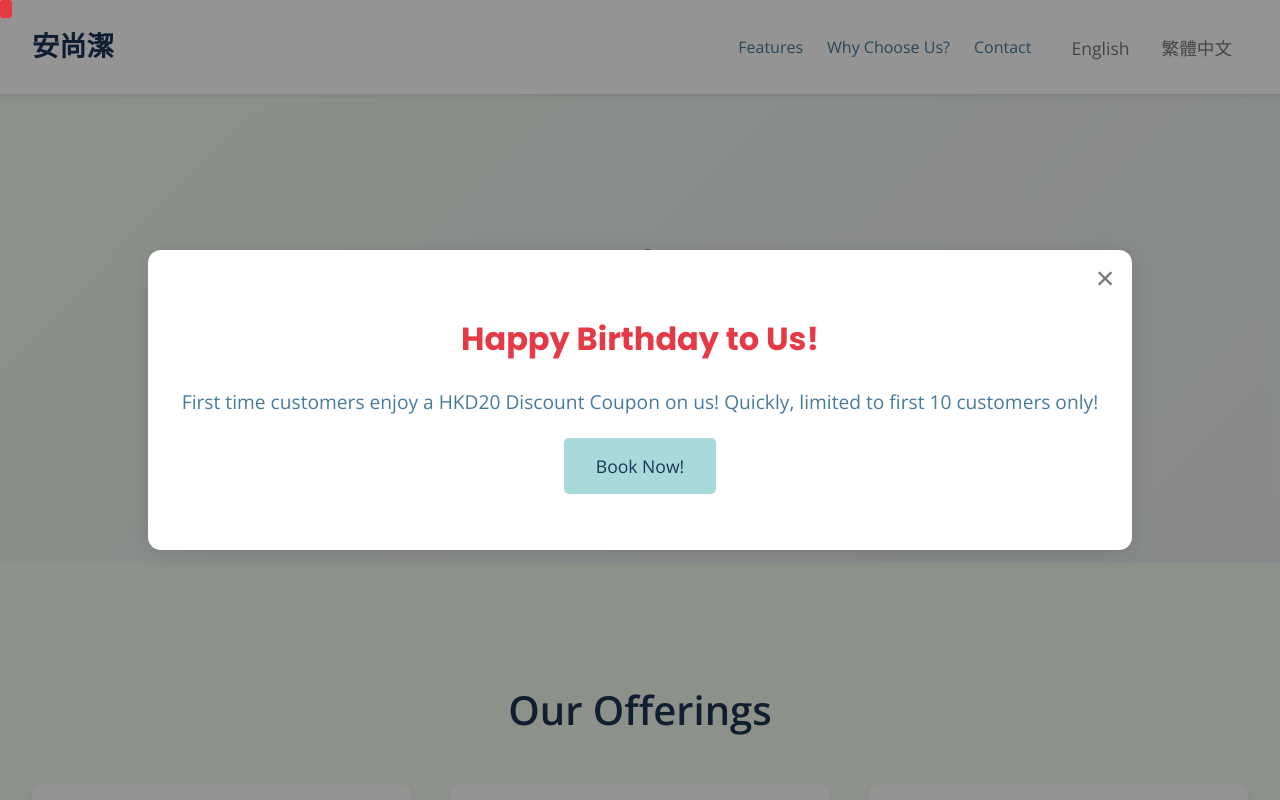
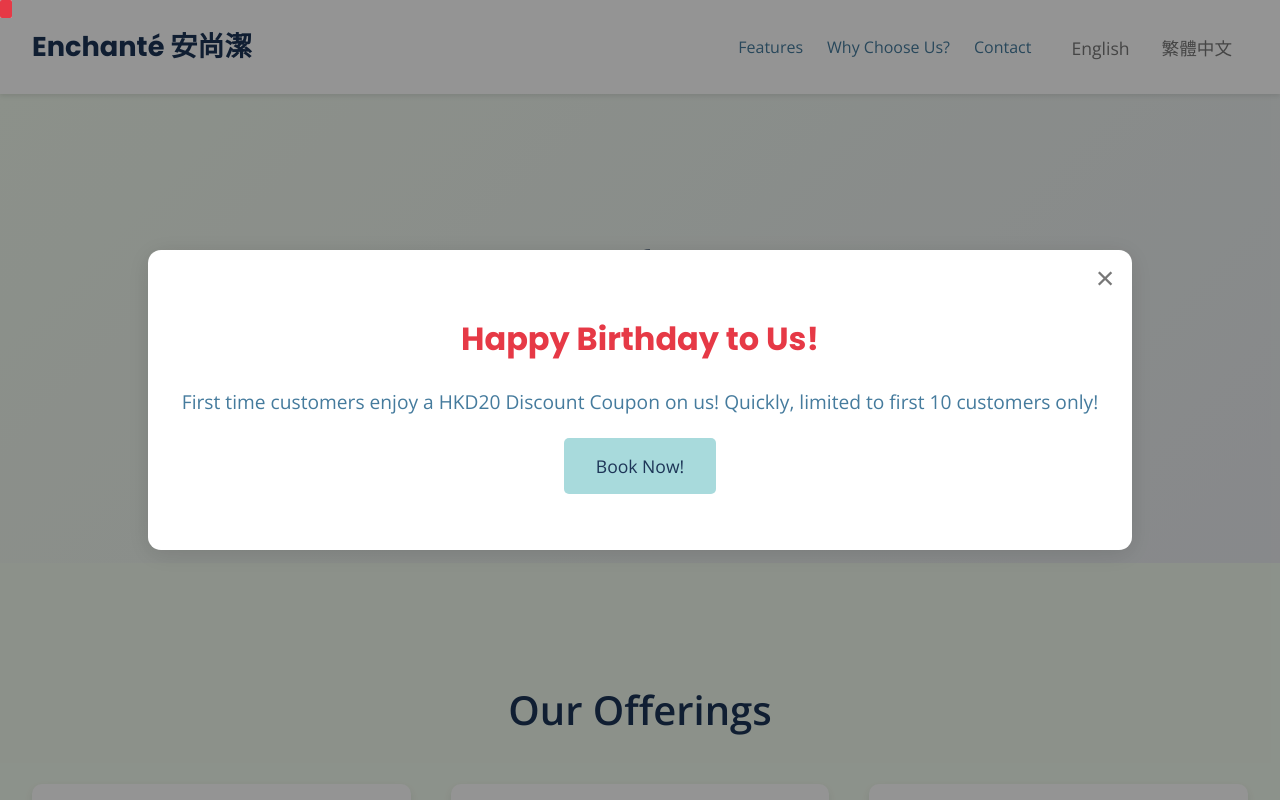
Before and after one commit to desertfox-gt/New, a React (Create React App) app: page / in a window 1280 px wide. Shown: the top 800 px of the page. Built offline with nearby package versions, Linux system fonts and the light colour scheme.

Commit message:
Update App.js

```diff
--- a/src/App.js
+++ b/src/App.js
@@ -325,7 +325,7 @@ function App() {
     <div className="app">
       <header className="app-header">
         <div className="nav-content">
-          <div className="logo">安尚潔</div>
+          <div className="logo">Enchanté  安尚潔</div>
           <nav>
             <a href="#features">{text.nav.features}</a>
             <a href="#why-choose-us">{text.whyChooseUs.title}</a>
```
